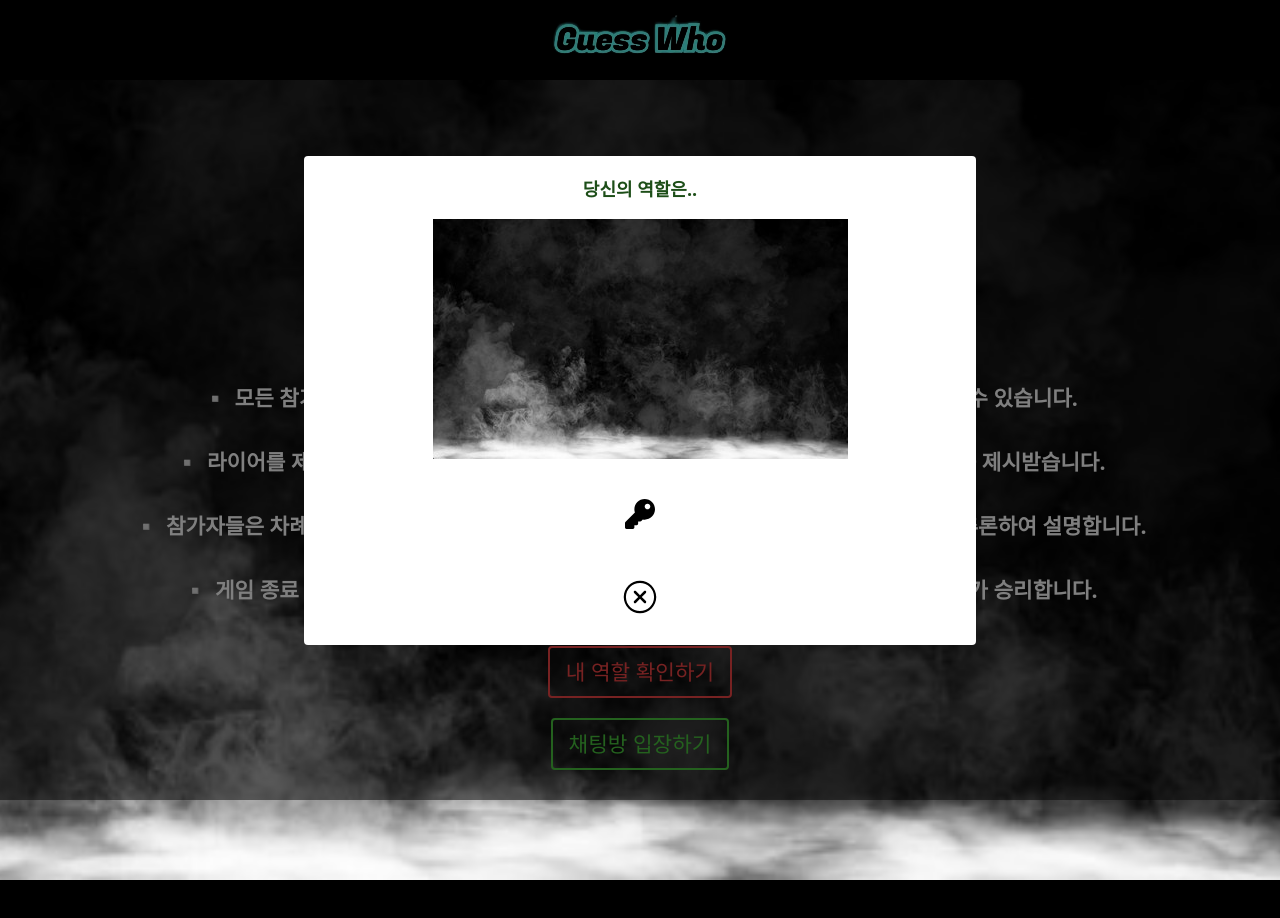
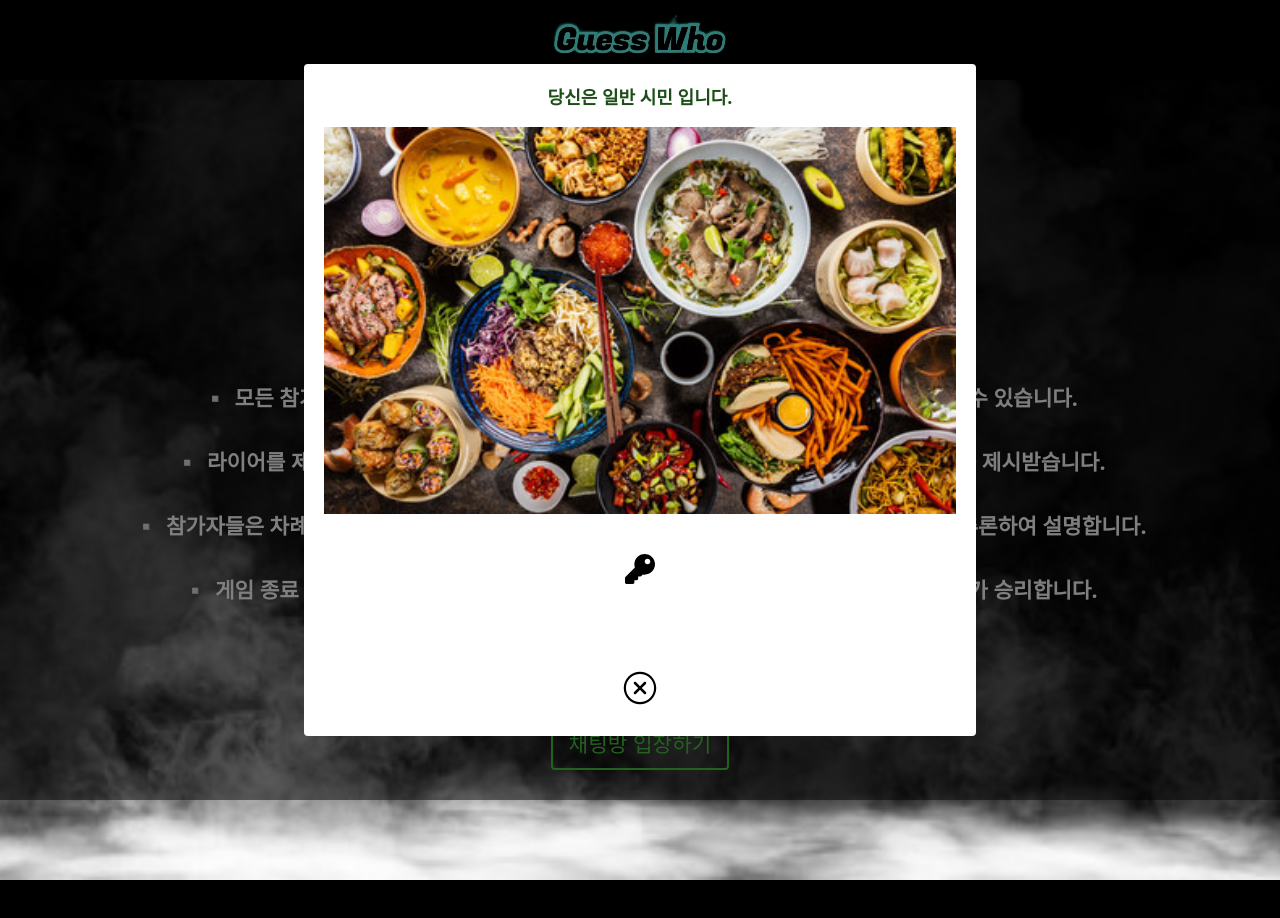
Before and after one commit to jwbaeck/guessWho-client, a React (Vite) app: page /mission-room in a window 1280 px wide. Both pictures are taken after a click on the button "내 역할 확인하기". Shown: the top 918 px of the page. Built offline with nearby package versions, Linux system fonts and the light colour scheme; no server answers.

Commit message:
feat: 라이어 여부에 따른 Modal 내 컴포넌트 속성 작업

```diff
--- a/src/components/Modal/index.jsx
+++ b/src/components/Modal/index.jsx
@@ -1,21 +1,49 @@
+import { useState, useRef } from "react";
 import PropTypes from "prop-types";
 import { IoIosCloseCircleOutline } from "react-icons/io";
 import DecodingButton from "../Button/DecodingButton";
-import MissionRoomTheme from "../../assets/mission_room_theme.png";
+import SteganographyImage from "../SteganographyImage/SteganographyImage";
+import CategoryImage from "../../assets/food.png";
+import { decodeTextFromImage } from "../../utils/ImageUtils";
 
-function Modal({ isOpen, onClose }) {
+function Modal({ isOpen, onClose, isLiar }) {
+  const canvasRef = useRef(null);
+  const [decodedText, setDecodedText] = useState("");
+
+  const handleDecodeClick = () => {
+    if (canvasRef.current) {
+      const textFromImage = decodeTextFromImage(canvasRef);
+
+      setDecodedText(textFromImage);
+    }
+  };
+
   if (!isOpen) {
     return null;
   }
+
+  const textStyle = {
+    minHeight: "20px",
+    marginTop: "16px",
+    textAlign: "center",
+    visibility: decodedText ? "visible" : "hidden",
+  };
+  const roleMessage = isLiar ? "라이어" : "일반 시민";
+  const secretText = isLiar ? "You are a Liar" : "Pizza";
 
   return (
     <div className="fixed flex justify-center items-center inset-0 bg-black bg-opacity-50">
       <div className="flex flex-col items-center bg-white p-5 rounded w-3/4 max-w-2xl h-auto">
         <div className="text-lg text-center text-text-800 font-bold mb-4">
-          당신의 역할은..
+          {`당신은 ${roleMessage} 입니다.`}
         </div>
-        <img src={MissionRoomTheme} alt="Mock Theme" />
-        <DecodingButton />
+        <SteganographyImage
+          ref={canvasRef}
+          imageSrc={CategoryImage}
+          secretText={secretText}
+        />
+        <DecodingButton onClick={handleDecodeClick} />
+        <div style={textStyle}>{decodedText}</div>
         <button
           className="px-4 py-2 rounded"
           onClick={onClose}
@@ -31,6 +59,7 @@ function Modal({ isOpen, onClose }) {
 Modal.propTypes = {
   isOpen: PropTypes.bool.isRequired,
   onClose: PropTypes.func.isRequired,
+  isLiar: PropTypes.bool.isRequired,
 };
 
 export default Modal;
--- a/src/pages/Mission/index.jsx
+++ b/src/pages/Mission/index.jsx
@@ -4,11 +4,13 @@ import MissionButton from "../../components/Button/MissionButton";
 import ChatEntranceButton from "../../components/Button/ChatEntranceButton";
 import Modal from "../../components/Modal";
 import MissionRoomTheme from "../../assets/mission_room_theme.png";
+import useLobbyStore from "../../stores/useLobbyStore";
 import { THEME_IMAGE_STYLE } from "../../utils/styleConstants";
 
 function MissionRoom() {
   const [isModalOpen, setIsModalOpen] = useState(false);
   const [isMissionButtonClicked, setIsMissionButtonClicked] = useState(false);
+  const { isLiar } = useLobbyStore();
 
   const handleOpenModal = () => {
     setIsModalOpen(true);
@@ -27,7 +29,11 @@ function MissionRoom() {
       <div className="flex flex-col items-center">
         <Description />
         <MissionButton onClick={handleOpenModal} />
-        <Modal isOpen={isModalOpen} onClose={handleCloseModal} />
+        <Modal
+          isOpen={isModalOpen}
+          onClose={handleCloseModal}
+          isLiar={isLiar}
+        />
         <ChatEntranceButton isEnabled={isMissionButtonClicked} />
       </div>
     </div>
```
